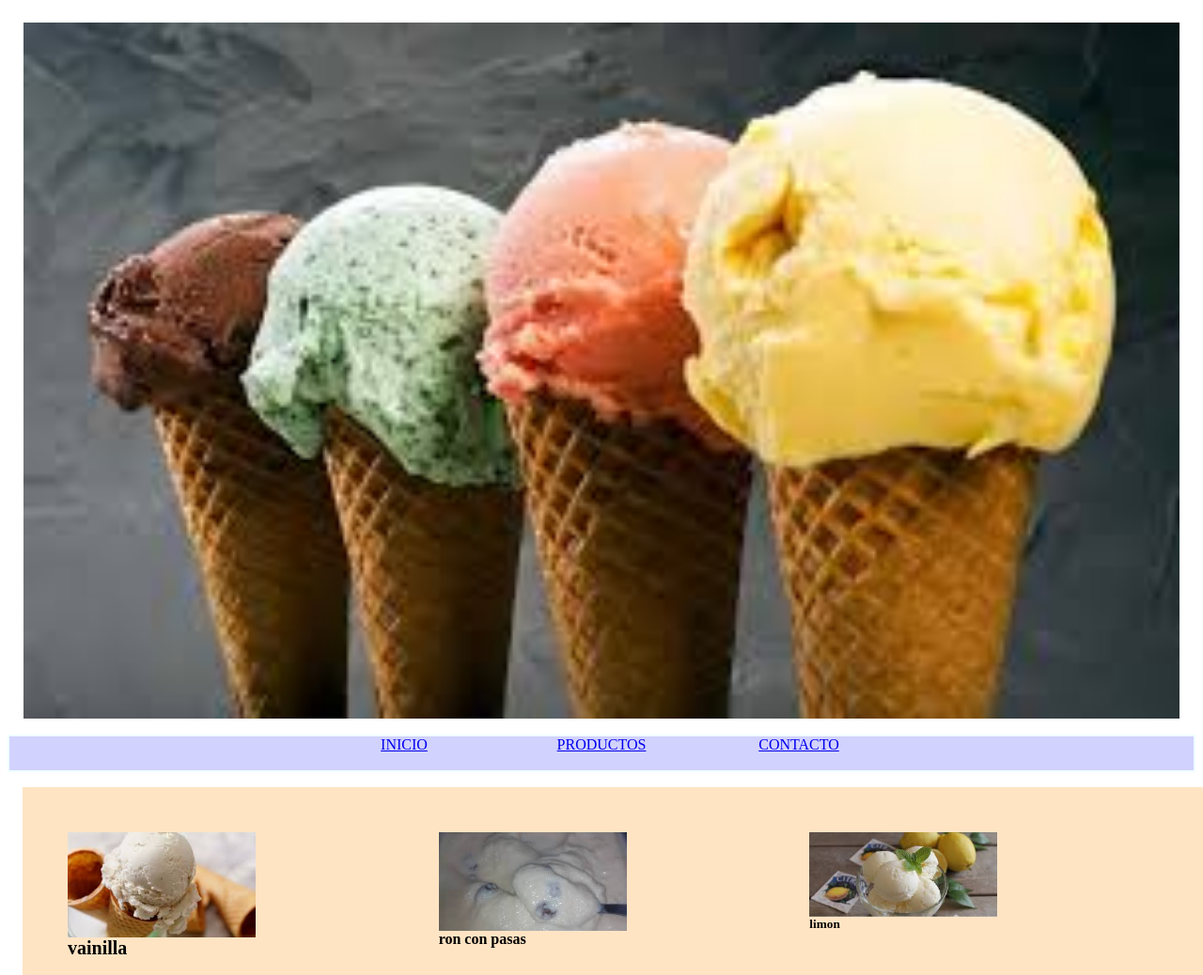
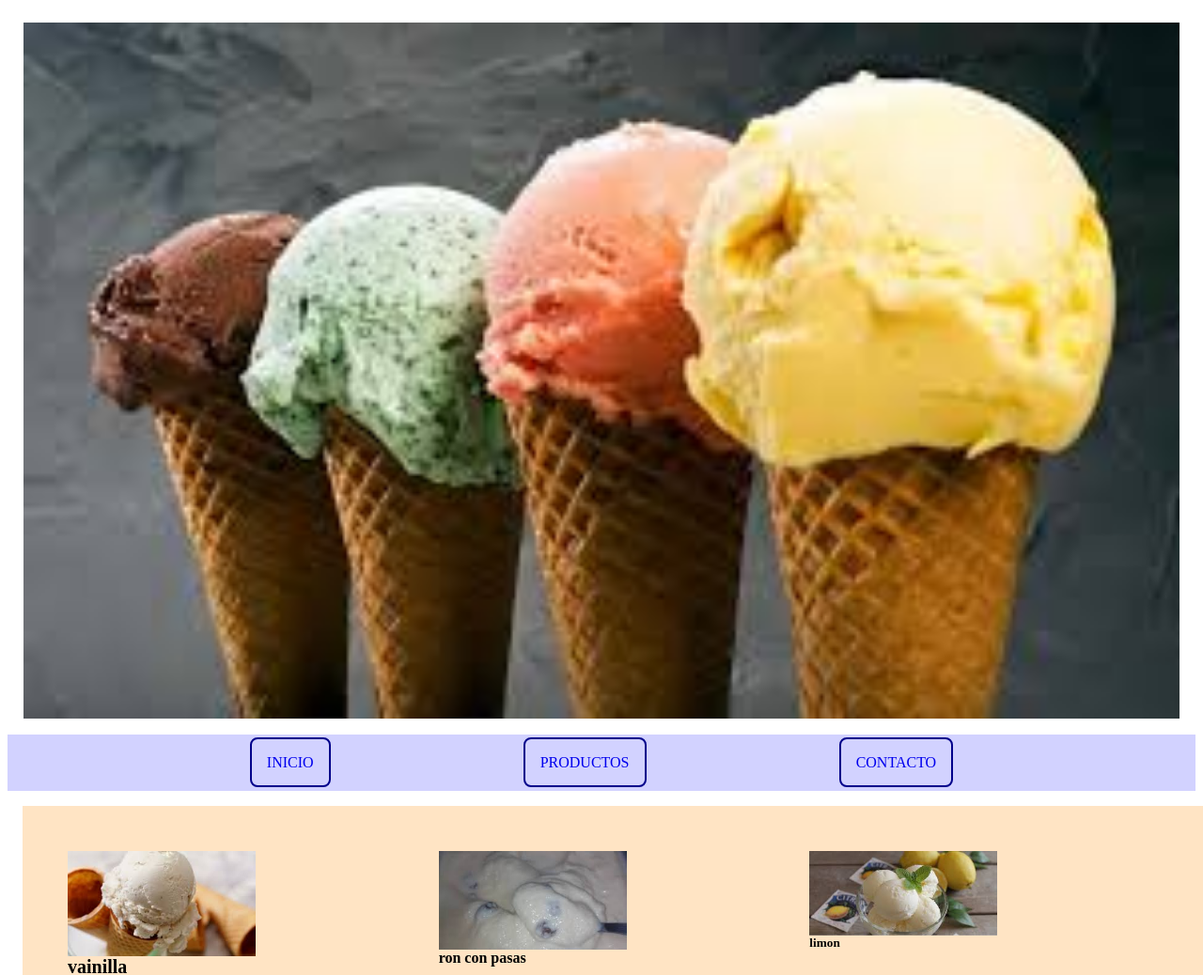
Before and after one commit to Melva25/webdesign, a plain HTML site: page Proyecto/index2.html in a window 1280 px wide. Shown: the top 1038 px of the page at 94% size. Drawn offline with Linux system fonts and the light colour scheme.

Commit message:
Update style2.css

```diff
--- a/Proyecto/css/style2.css
+++ b/Proyecto/css/style2.css
@@ -15,20 +15,22 @@ img{
 }
 nav{
     display: grid;
-    border: azure solid 2px;
+    grid-template-columns: 1fr 3fr 1fr;
     background-color: rgba(0, 0, 255, 0.178);
-    height: 40px;
-    text-align: center;
 }
 ul{
-    display: grid;
-    grid-template-columns: repeat(3, 1fr);
-    width: 50%;
-    margin: 0 auto;
+    display: flex;
+    justify-content: space-between;
+    list-style: none;
+    padding: 0;
+    grid-column: 2/3;
 }
-ul li{
-    list-style-type: none;
+li{
+    padding: 5px;
 }
+li a{
+    text-decoration: none; padding: 1rem; border: darkblue solid 2px; border-radius: 8px;}
+li a:hover{color: white; background-color: rgba(8, 8, 146, 0.767);}
 main{
     background-color: bisque;
     width: 100%;
```
